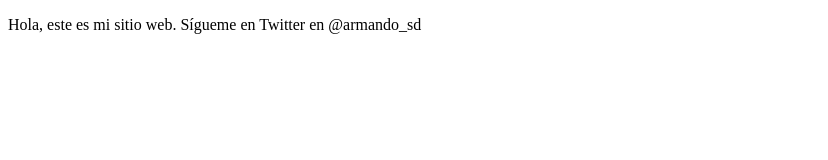
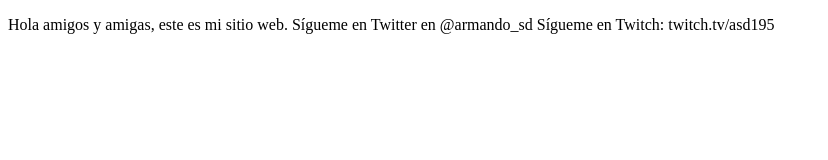
Before and after one commit to asd1495/proyectoDemoCursoPrework, a plain HTML site: page index.html in a window 1280 px wide. Shown: the whole page, without its empty margins (0-828 px from the left). Drawn offline with Linux system fonts and the light colour scheme.

Commit message:
cambios agregamos sitio de twitch

```diff
--- a/index.html
+++ b/index.html
@@ -7,8 +7,9 @@
 </head>
 <body>
     <p>
-        Hola, este es mi sitio web.
+        Hola amigos y amigas, este es mi sitio web.
         Sígueme en Twitter en @armando_sd
+        Sígueme en Twitch: twitch.tv/asd195
     </p>
 </body>
 </html>
```
